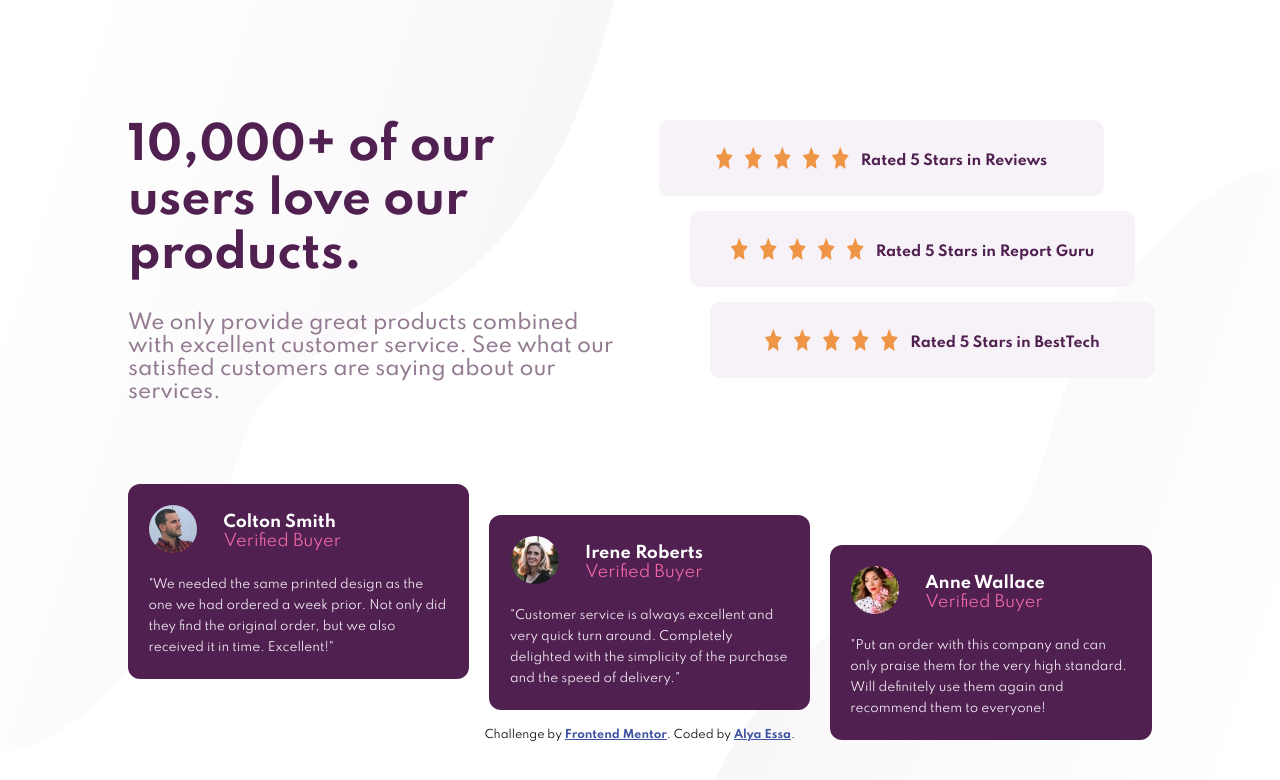
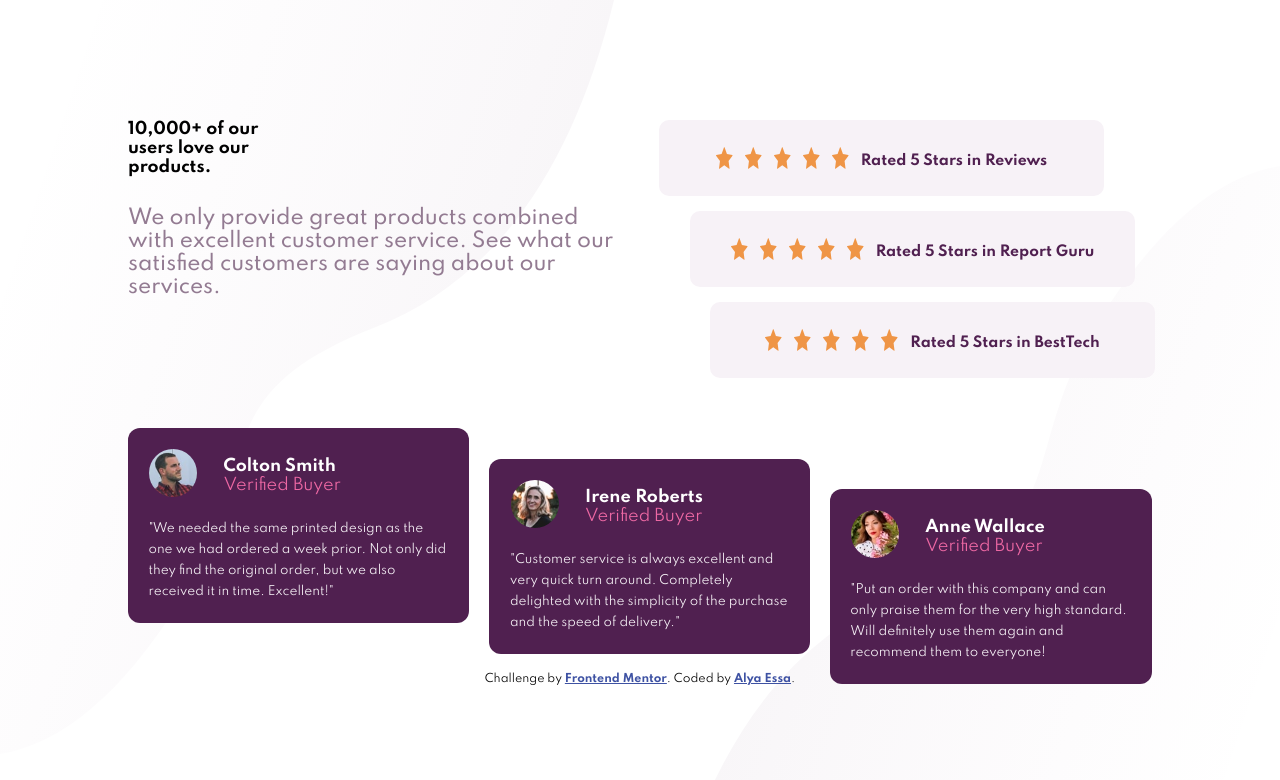
Before and after one commit to AlyaEssa/Social-proof-section, a plain HTML site: page index.html in a window 1280 px wide. Drawn offline with Linux system fonts and the light colour scheme.

Commit message:
Update index.html

```diff
--- a/index.html
+++ b/index.html
@@ -31,7 +31,7 @@
     <main class="main">
       <!-- <div class="top-section"> -->
         <div class="top-content">
-          <h1>10,000+ of our <br> users love our <br> products.</h1>
+          <h4>10,000+ of our <br> users love our <br> products.</h4>
           <p>
             We only provide great products combined with excellent customer
             service. See what our satisfied customers are saying about our
```
